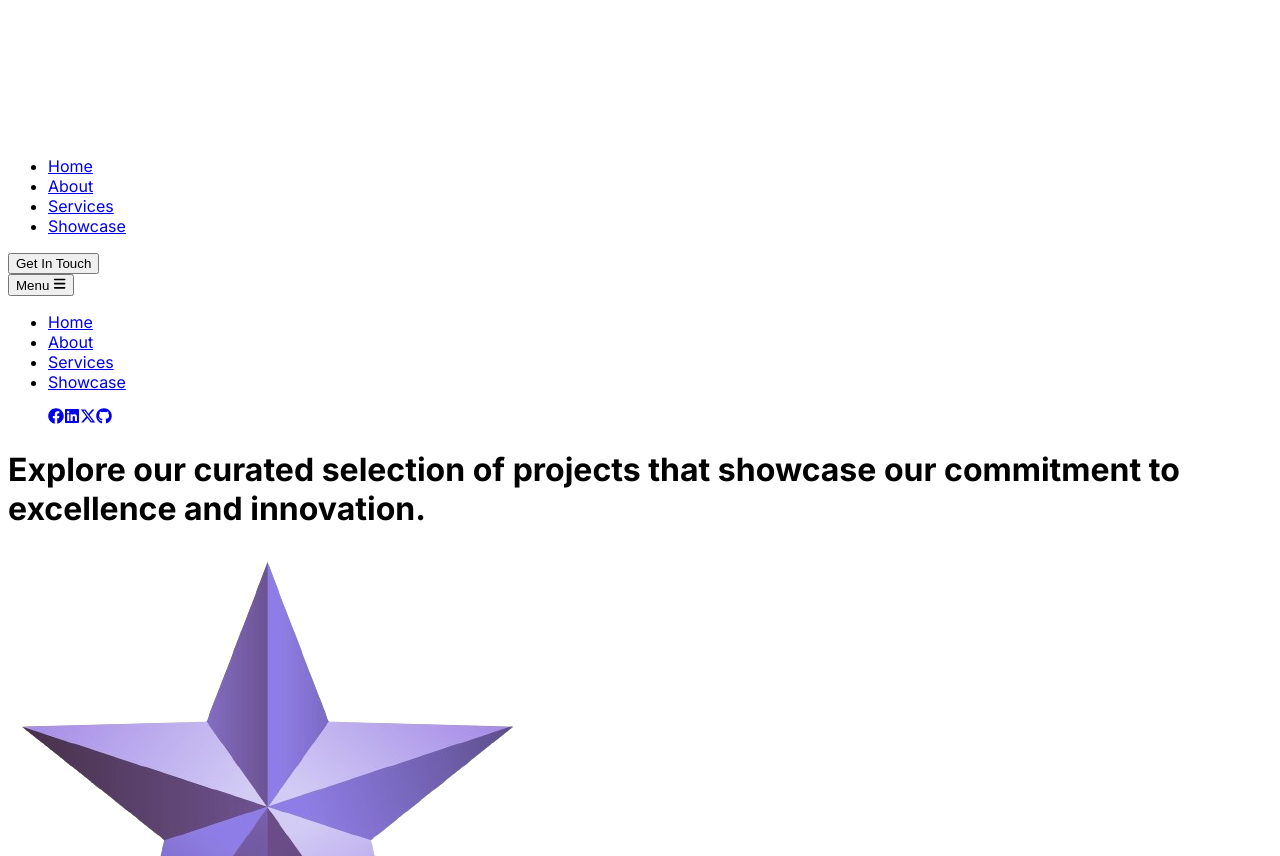
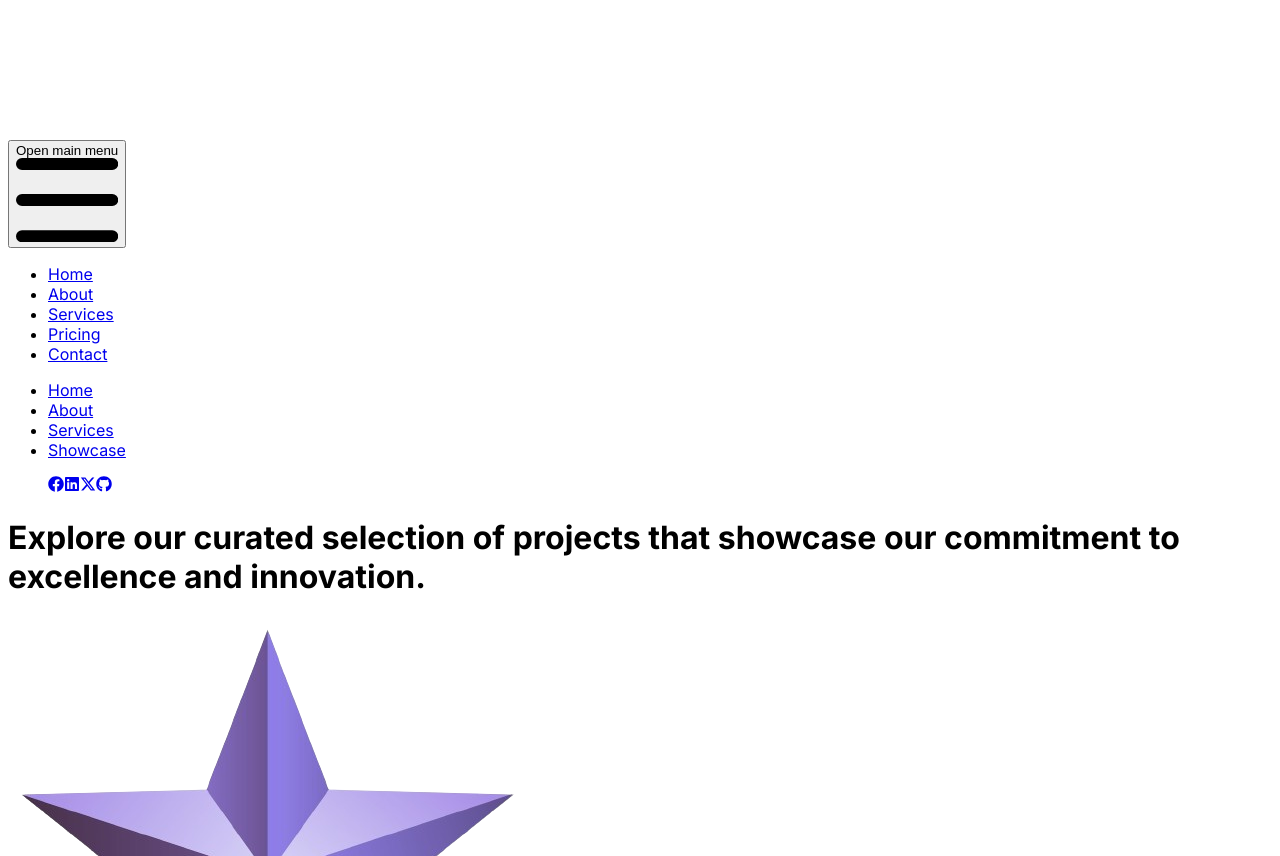
Before and after one commit to abhishekdhar999/webcosmic, a Next.js app: page /Work in a window 1280 px wide. Shown: the part 1280-2136 px from the top of the page. Built offline with nearby package versions, Linux system fonts and the light colour scheme.

Commit message:
navbar changed

```diff
--- a/src/Components/Navbar/Navbar.js
+++ b/src/Components/Navbar/Navbar.js
@@ -19,80 +19,41 @@ export default function Navbar() {
 
     return (
         <>
-            <div className="flex justify-between items-center mx-4 lg:mx-12 my-6 mb-8 overflow-hidden">
-                {/* Left Section */}
-                <div className="left z-50 flex items-center">
-                    <div className="circular-text">
-                        <div className='curve'>
-                            <span className='text'>
-                                <Link href={"/"}>
-                                <img className='h-[50px] w-[90px]' src="logo.png" alt="Logo" />
-                                </Link>
-                            </span>
-                        </div>
-                    </div>
-                </div>
 
-                {/* Middle Section */}
-                <div className="middle bg-transparent hidden lg:block">
-                    <nav className="shift">
-                        <ul className="flex space-x-6 text-gray-700">
-                            <li>
-                                <Link href={"/"} className="hover:text-black transition-colors duration-300">
-                                    Home
-                                </Link>
-                            </li>
-                            <li>
-                                <Link href={"/About"} className="hover:text-black transition-colors duration-300">
-                                    About
-                                </Link>
-                            </li>
-                            <li>
-                                <Link href={"/OurServices"} className="hover:text-black transition-colors duration-300">
-                                    Services
-                                </Link>
-                            </li>
-                            <li>
-                                <Link href={"/Work"} className="hover:text-black transition-colors duration-300">
-                                    Showcase
-                                </Link>
-                            </li>
-                        </ul>
-                    </nav>
-                </div>
 
-                {/* Right Section */}
-                <div className="right hidden lg:block">
-                <Link href={"/Contacts"}>
-                    <button
-                        type="button"
-                        className="btn text-white border-2 border-white rounded-full  text-[15px] font-semibold px-5 py-2.5 transition-colors duration-500 hover:bg-white hover:text-black z-50"
-                    >
-                        Get In Touch
-                    </button>
-                    </Link>
-                </div>
+<nav class="bg-white border-gray-200 dark:bg-gray-900">
+  <div class="max-w-screen-xl flex flex-wrap items-center justify-between mx-auto p-4">
+    <a href="https://flowbite.com/" class="flex items-center space-x-3 rtl:space-x-reverse">
+        <img src="/logo/logo.png" class="h-8" alt="Flowbite Logo" />
 
-                {/* Mobile Menu Button */}
-                <span className="sideNavbar-btn lg:hidden">
-
-                    <button
-                        onClick={handleClick}
-                        className="flex items-center justify-center border-2 border-white p-2 rounded-full text-white font-semibold z-50 transition-all duration-300"
-                    >
-                        {!active ? (
-                            <span className="flex items-center">
-                                Menu <FaBars className="ml-2 mt-1" />
-                            </span>
-                        ) : (
-                            <span className="flex items-center">
-                                Close <RxCross1 className="ml-2 mt-1" />
-                            </span>
-                        )}
-                    </button>
-
-                </span>
-            </div>
+    </a>
+    <button data-collapse-toggle="navbar-default" type="button" class="inline-flex items-center p-2 w-10 h-10 justify-center text-sm text-gray-500 rounded-lg md:hidden hover:bg-gray-100 focus:outline-none focus:ring-2 focus:ring-gray-200 dark:text-gray-400 dark:hover:bg-gray-700 dark:focus:ring-gray-600" aria-controls="navbar-default" aria-expanded="false">
+        <span class="sr-only">Open main menu</span>
+        <svg class="w-5 h-5" aria-hidden="true" xmlns="http://www.w3.org/2000/svg" fill="none" viewBox="0 0 17 14">
+            <path stroke="currentColor" stroke-linecap="round" stroke-linejoin="round" stroke-width="2" d="M1 1h15M1 7h15M1 13h15"/>
+        </svg>
+    </button>
+    <div class="hidden w-full md:block md:w-auto" id="navbar-default">
+      <ul class="font-medium flex flex-col p-4 md:p-0 mt-4 border border-gray-100 rounded-lg bg-gray-50 md:flex-row md:space-x-8 rtl:space-x-reverse md:mt-0 md:border-0 md:bg-white dark:bg-gray-800 md:dark:bg-gray-900 dark:border-gray-700">
+        <li>
+          <a href="#" class="block py-2 px-3 text-white bg-blue-700 rounded md:bg-transparent md:text-blue-700 md:p-0 dark:text-white md:dark:text-blue-500" aria-current="page">Home</a>
+        </li>
+        <li>
+          <a href="#" class="block py-2 px-3 text-gray-900 rounded hover:bg-gray-100 md:hover:bg-transparent md:border-0 md:hover:text-blue-700 md:p-0 dark:text-white md:dark:hover:text-blue-500 dark:hover:bg-gray-700 dark:hover:text-white md:dark:hover:bg-transparent">About</a>
+        </li>
+        <li>
+          <a href="#" class="block py-2 px-3 text-gray-900 rounded hover:bg-gray-100 md:hover:bg-transparent md:border-0 md:hover:text-blue-700 md:p-0 dark:text-white md:dark:hover:text-blue-500 dark:hover:bg-gray-700 dark:hover:text-white md:dark:hover:bg-transparent">Services</a>
+        </li>
+        <li>
+          <a href="#" class="block py-2 px-3 text-gray-900 rounded hover:bg-gray-100 md:hover:bg-transparent md:border-0 md:hover:text-blue-700 md:p-0 dark:text-white md:dark:hover:text-blue-500 dark:hover:bg-gray-700 dark:hover:text-white md:dark:hover:bg-transparent">Pricing</a>
+        </li>
+        <li>
+          <a href="#" class="block py-2 px-3 text-gray-900 rounded hover:bg-gray-100 md:hover:bg-transparent md:border-0 md:hover:text-blue-700 md:p-0 dark:text-white md:dark:hover:text-blue-500 dark:hover:bg-gray-700 dark:hover:text-white md:dark:hover:bg-transparent">Contact</a>
+        </li>
+      </ul>
+    </div>
+  </div>
+</nav>
 
             <SideNavbar active={active} setActive={setActive} />
         </>
--- a/src/Components/OurServicesComponents/OurServicesComponents.js
+++ b/src/Components/OurServicesComponents/OurServicesComponents.js
@@ -178,7 +178,7 @@ function OurServicesComponent({ loading }) {
 
                 {/* Third Service Section */}
                 <div className="scroll-section">
-                  <div className="w-full shadow-lg shadow-purple-400 bg-black flex flex-col md:flex-row rounded-2xl mx-6 md:mx-12 lg:mx-36 my-8">
+                  <div className="w-full shadow-lg shadow-blue-400 bg-black flex flex-col md:flex-row rounded-2xl mx-6 md:mx-12 lg:mx-36 my-8">
                     {/* <!-- Left Section --> */}
                     <div className="left md:w-1/2 w-full my-8 md:my-24 mx-4 md:mx-6">
                       <h1 className="text-2xl md:text-3xl font-extrabold text-left justify-center mb-4 md:mb-6">
```
Also changed, not shown: src/app/Home/page.js (+5 -3 lines).
